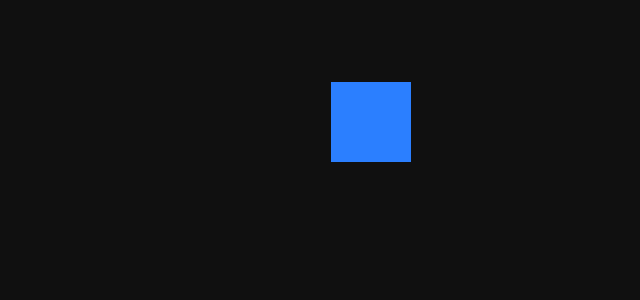
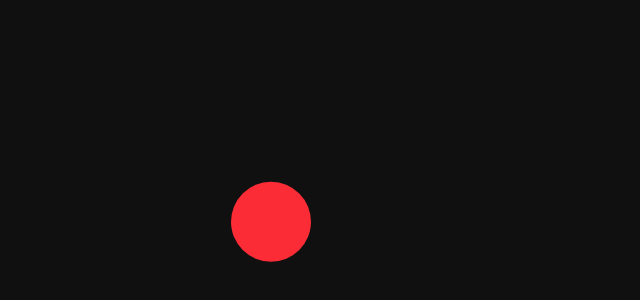
Before and after one commit to Tamalckb531/Learning-Motion, a Next.js app in the folder demos/: page / in a window 1280 px wide. Shown: the part 278-578 px from the top of the page, without its empty margins (369-1009 px from the left). Built offline with nearby package versions, Linux system fonts and the light colour scheme.

Commit message:
Transition -> add bouncing circle project

```diff
--- a/demos/src/app/page.tsx
+++ b/demos/src/app/page.tsx
@@ -7,8 +7,8 @@ import SpinningIcon from "@/projects/Transition/SpinningIcon";
 export default function Home() {
   return (
     <div className="">
-      <Box />
-      {/* <BouncingCircle /> */}
+      {/* <Box /> */}
+      <BouncingCircle />
       {/* <SpinningIcon /> */}
       {/* <ComplexAnimation /> */}
       {/* <SkewRectangle /> */}
--- a/demos/src/projects/Transition/BouncingCircle.tsx
+++ b/demos/src/projects/Transition/BouncingCircle.tsx
@@ -1,7 +1,14 @@
 import React from "react";
+import * as motion from "motion/react-client";
 
 const BouncingCircle = () => {
-  return <div>BouncingCircle</div>;
+  return (
+    <motion.div
+      className=" bg-red-500 rounded-full w-20 h-20"
+      animate={{ y: [100, -300, 100] }}
+      transition={{ duration: 2, repeat: Infinity, ease: "easeInOut" }}
+    />
+  );
 };
 
 export default BouncingCircle;
```
